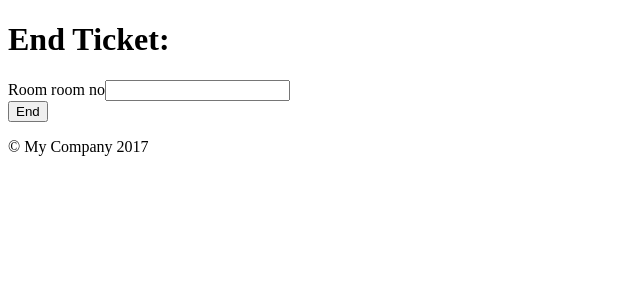
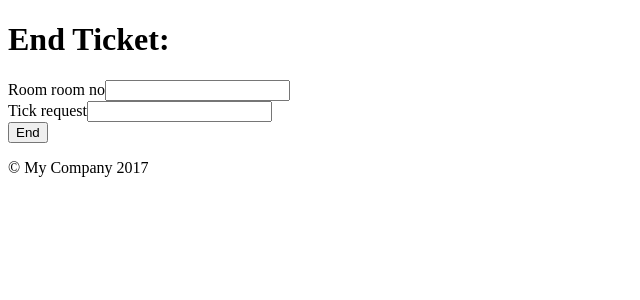
Before and after one commit to seans888/H-Service-Request, a Yii app: the page made by Application/advanced/backend/views/ticket/end.php in a window 1280 px wide. Shown: the top 300 px of the page, without its empty margins (0-640 px from the left). Run offline with PHP 8.4 and a stand-in for Yii, Linux system fonts and the light colour scheme; the template is opened without the code that fills it, so the values that code supplies are empty; form fields are guessed from the names that the template uses; some libraries are stand-ins or nearby versions.

Commit message:
added ticket request field in _endform

```diff
--- a/Application/advanced/backend/views/ticket/_endform.php
+++ b/Application/advanced/backend/views/ticket/_endform.php
@@ -14,6 +14,7 @@ use yii\widgets\ActiveForm;
 
     <?= $form->field($model, 'room_room_no')->textInput(['readonly' => true]) ?>
 
+    <?= $form->field($model, 'tick_request')->textInput(['readonly' => true]) ?>
 
     <div class="form-group">
         <?= Html::submitButton($model->isNewRecord ? 'Create' : 'End', ['class' => $model->isNewRecord ? 'btn btn-success' : 'btn btn-primary']) ?>
```
